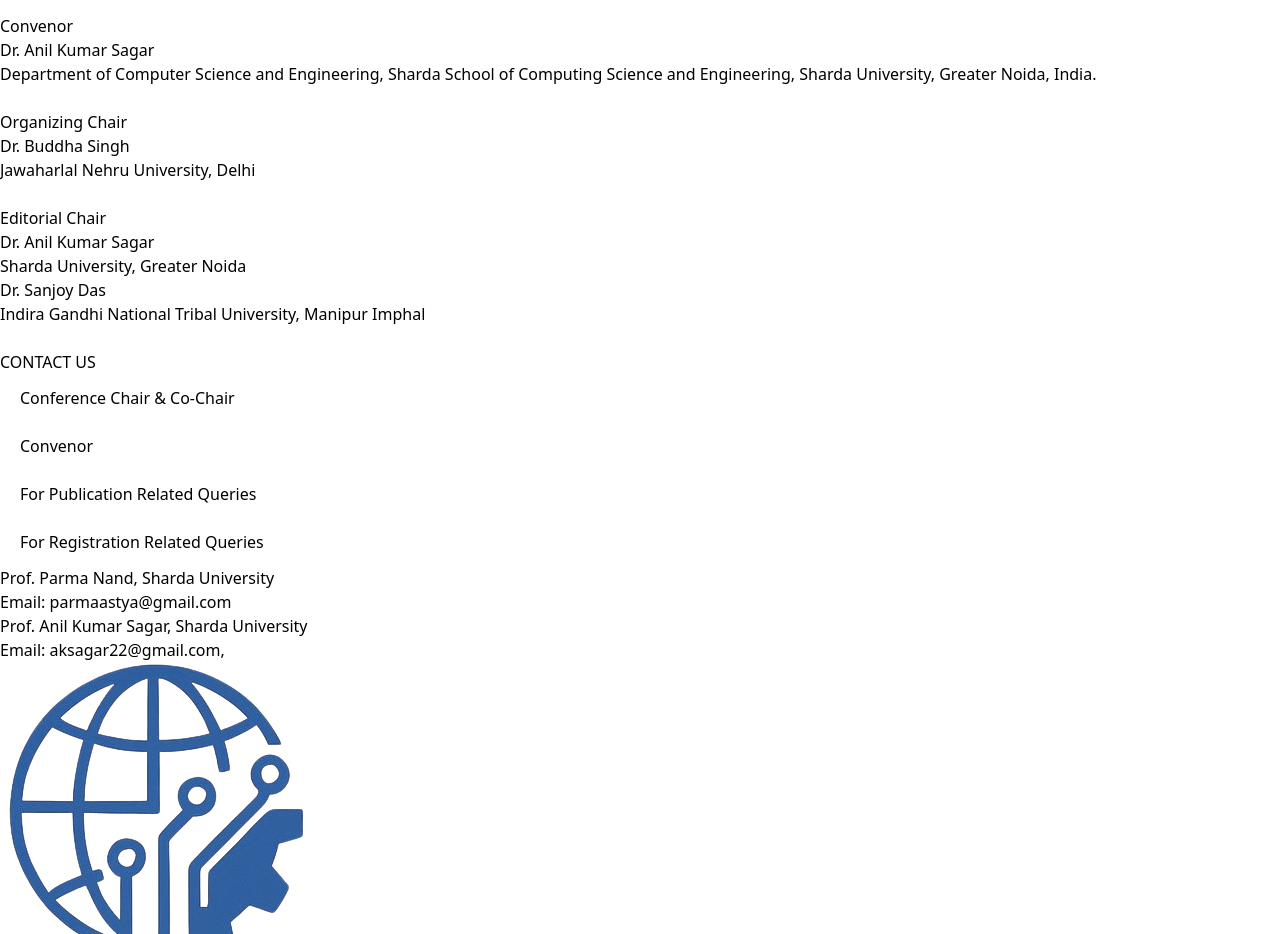
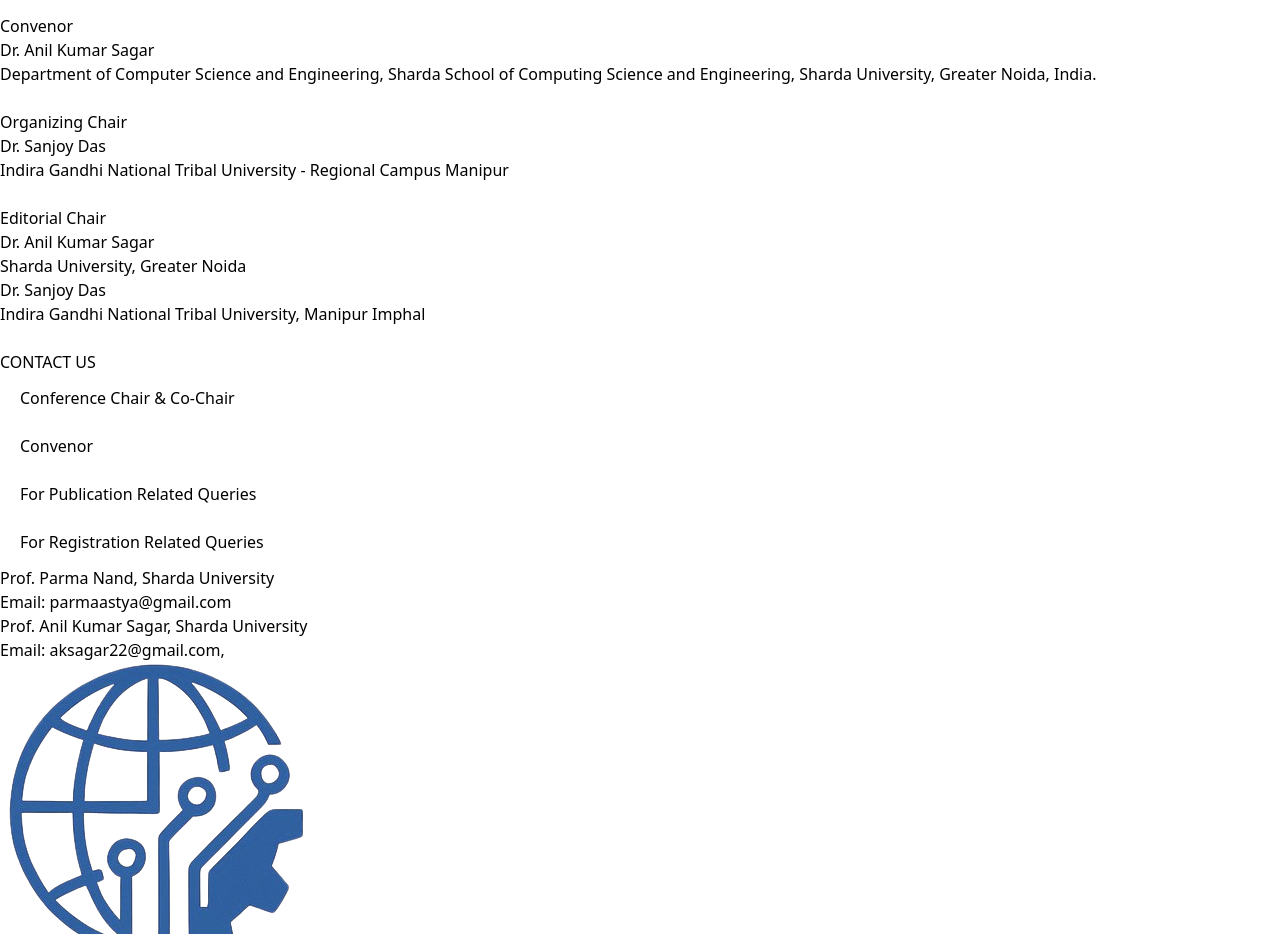
Before and after one commit to rish527/Conference-Site, a React (Vite) app: page /commitee in a window 1280 px wide. Shown: the part 1040-1974 px from the top of the page. Built offline with nearby package versions, Linux system fonts and the light colour scheme.

Commit message:
Update commitee.js

```diff
--- a/src/Data/commitee.js
+++ b/src/Data/commitee.js
@@ -37,8 +37,8 @@
         head:"Organizing Chair",
         members:[
             {   profilePic:"https://estsd2025.sirsd.com/assets/profile-images/Prof-ram-ji-prasad.jpg",
-                name:"Dr. Buddha Singh",
-                university:"Jawaharlal Nehru University, Delhi",
+                name:"Dr. Sanjoy Das",
+                university:"Indira Gandhi National Tribal University - Regional Campus Manipur",
             },
 
         ]
```
